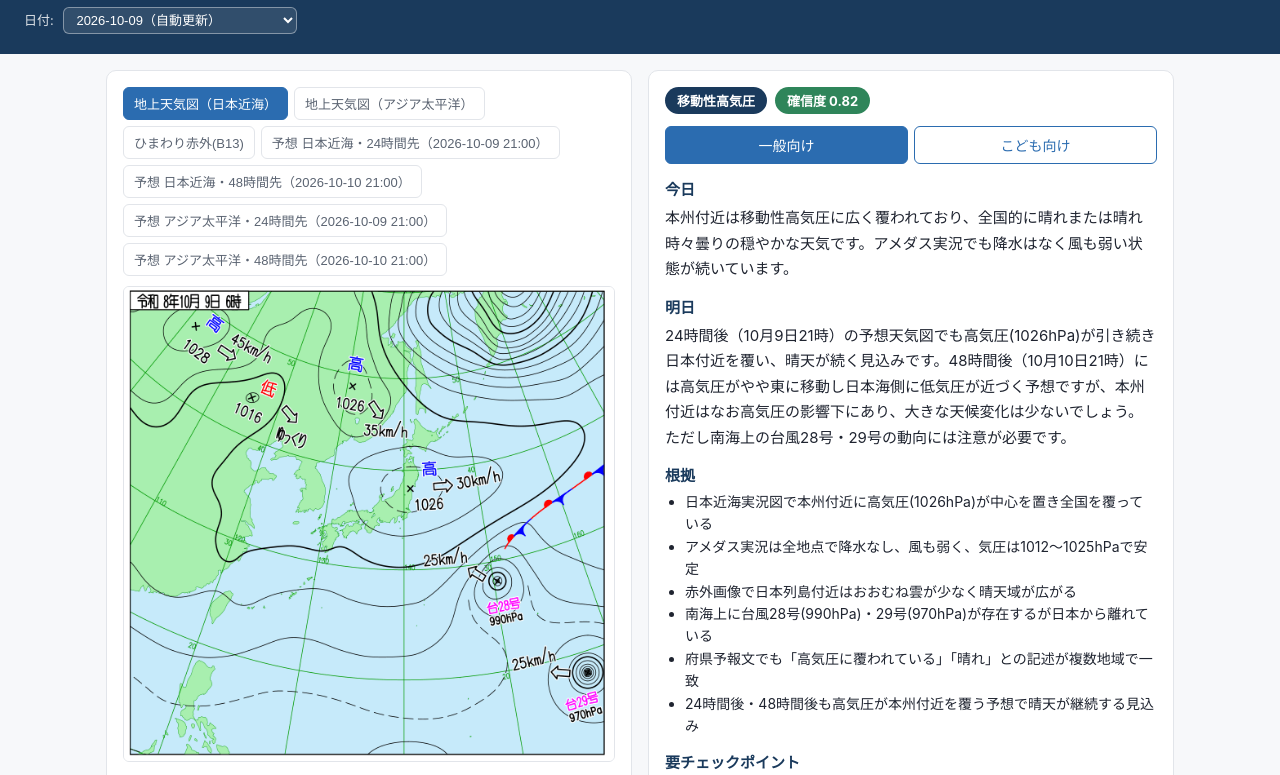
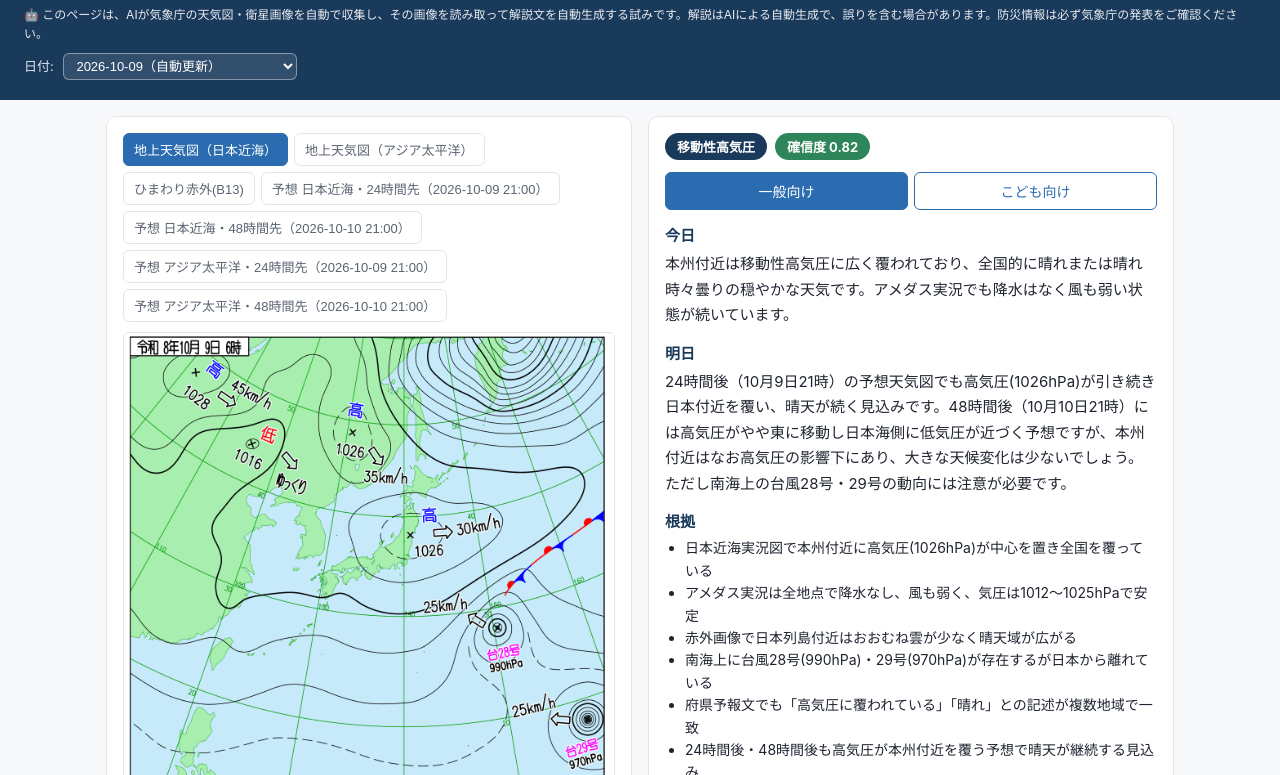
Before and after one commit to masauehr/weather_chart_vlm, a plain HTML site: page webui/index.html in a window 1280 px wide. Shown: the part 84-859 px from the top of the page. Drawn offline with Linux system fonts and the light colour scheme.

Commit message:
Bluesky投稿を3行・AI自動生成明記に変更し、解説ページにAI注記を追加
Co-Authored-By: Claude Sonnet 5.5 <noreply@anthropic.com>

```diff
--- a/webui/index.html
+++ b/webui/index.html
@@ -10,6 +10,7 @@
 <header>
   <h1>天気図、AIは読めるか</h1>
   <p class="subtitle">天気図VLM解説 — <span id="chart-time"></span></p>
+  <p class="ai-note">🤖 このページは、AIが気象庁の天気図・衛星画像を自動で収集し、その画像を読み取って解説文を自動生成する試みです。解説はAIによる自動生成で、誤りを含む場合があります。防災情報は必ず気象庁の発表をご確認ください。</p>
   <div class="date-select-wrap">
     <label for="date-select">日付:</label>
     <select id="date-select"></select>
--- a/webui/style.css
+++ b/webui/style.css
@@ -26,6 +26,7 @@ header {
   padding: 20px 24px;
 }
 header h1 { margin: 0 0 6px; font-size: 24px; }
+header .ai-note { margin: 8px 0 0; font-size: 12px; line-height: 1.6; opacity: 0.9; }
 header .subtitle { margin: 0; opacity: 0.85; font-size: 14px; }
 .date-select-wrap { margin-top: 10px; font-size: 13px; }
 .date-select-wrap label { margin-right: 6px; opacity: 0.85; }
```
Also changed, not shown: 1 other file.
